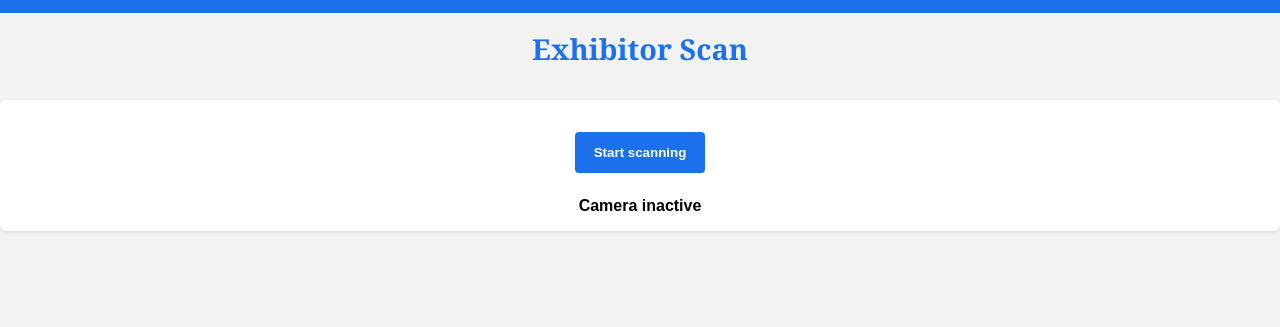
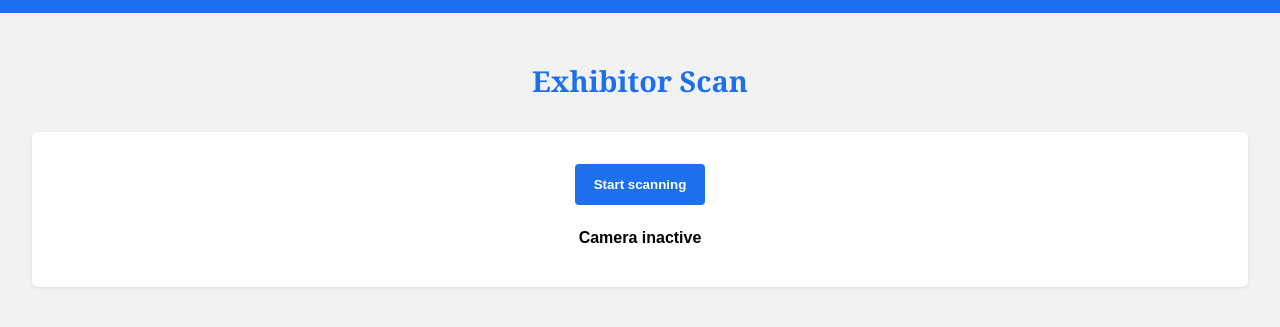
Before and after one commit to UUKEvents/uuk-exhibitor-scan, a website: page public/index.html in a window 1280 px wide. Shown: the part 67-394 px from the top of the page. Drawn offline with Linux system fonts and the light colour scheme.

Commit message:
Border box.

```diff
--- a/public/styles.css
+++ b/public/styles.css
@@ -1,4 +1,8 @@
 /* Base typography and body */
+* {
+  box-sizing: border-box;
+}
+
 body {
   font-family: Arial, sans-serif;
   margin: 0;
@@ -38,7 +42,7 @@ main {
   align-items: center;
   /* horizontal centering */
   width: 100%;
-  box-sizing: border-box;
+  padding: 2rem;
   text-align: center;
 }
 
@@ -75,7 +79,7 @@ button:disabled {
 #result {
   margin: 1rem 0;
   background: #ffffff;
-  padding-top: 1.5rem;
+  padding: 1.5rem;
   border-radius: 6px;
   box-shadow: 0 1px 3px rgba(0, 0, 0, 0.1);
   text-align: center;
```
